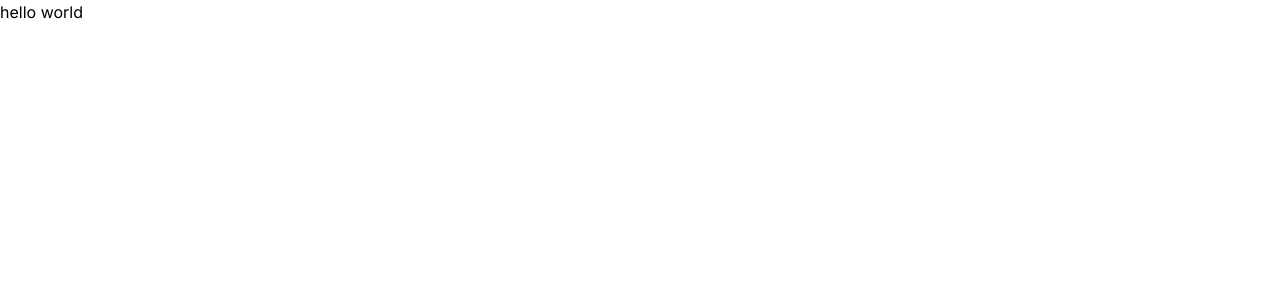
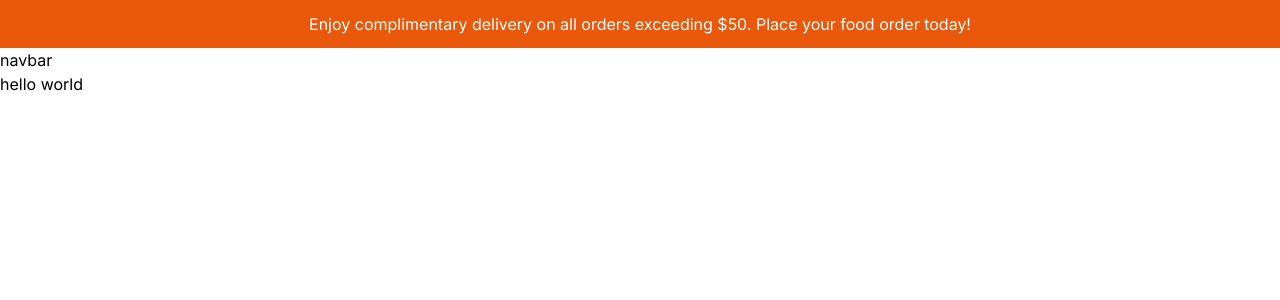
Before and after one commit to SaraAzmin/my-restaurant-website, a Next.js app: page / in a window 1280 px wide. Shown: the top 300 px of the page. Built offline with nearby package versions, Linux system fonts and the light colour scheme.

Commit message:
added notification component

```diff
--- a/src/app/layout.tsx
+++ b/src/app/layout.tsx
@@ -1,9 +1,9 @@
-import Notification from "@/components/notification";
+import Notification from "@/components/Notification";
 import "./globals.css";
 import type { Metadata } from "next";
 import { Inter } from "next/font/google";
-import Navbar from "@/components/navbar";
-import Footer from "@/components/footer";
+import Navbar from "@/components/Navbar";
+import Footer from "@/components/Footer";
 
 const inter = Inter({ subsets: ["latin"] });
 
@@ -20,10 +20,10 @@ export default function RootLayout({
   return (
     <html lang="en">
       <body className={inter.className}>
-        <Notification></Notification>
-        <Navbar></Navbar>
+        <Notification/>
+        <Navbar/>
         {children}
-        <Footer></Footer>
+        <Footer/>
       </body>
     </html>
   );
--- a/src/components/Navbar.tsx
+++ b/src/components/Navbar.tsx
@@ -3,7 +3,7 @@ import React from 'react';
 const Navbar = () => {
     return (
         <div>
-
+            navbar
         </div>
     );
 };
--- a/src/components/Notification.tsx
+++ b/src/components/Notification.tsx
@@ -1,11 +1,11 @@
-import React from 'react';
+import React from "react";
 
 const Notification = () => {
-    return (
-        <div>
-
-        </div>
-    );
+  return (
+    <div className="h-12 bg-orange-600 text-white px-4 flex items-center justify-center text-center text-sm md:text-base cursor-pointer">
+      Enjoy complimentary delivery on all orders exceeding $50. Place your food order today!
+    </div>
+  );
 };
 
 export default Notification;
```
